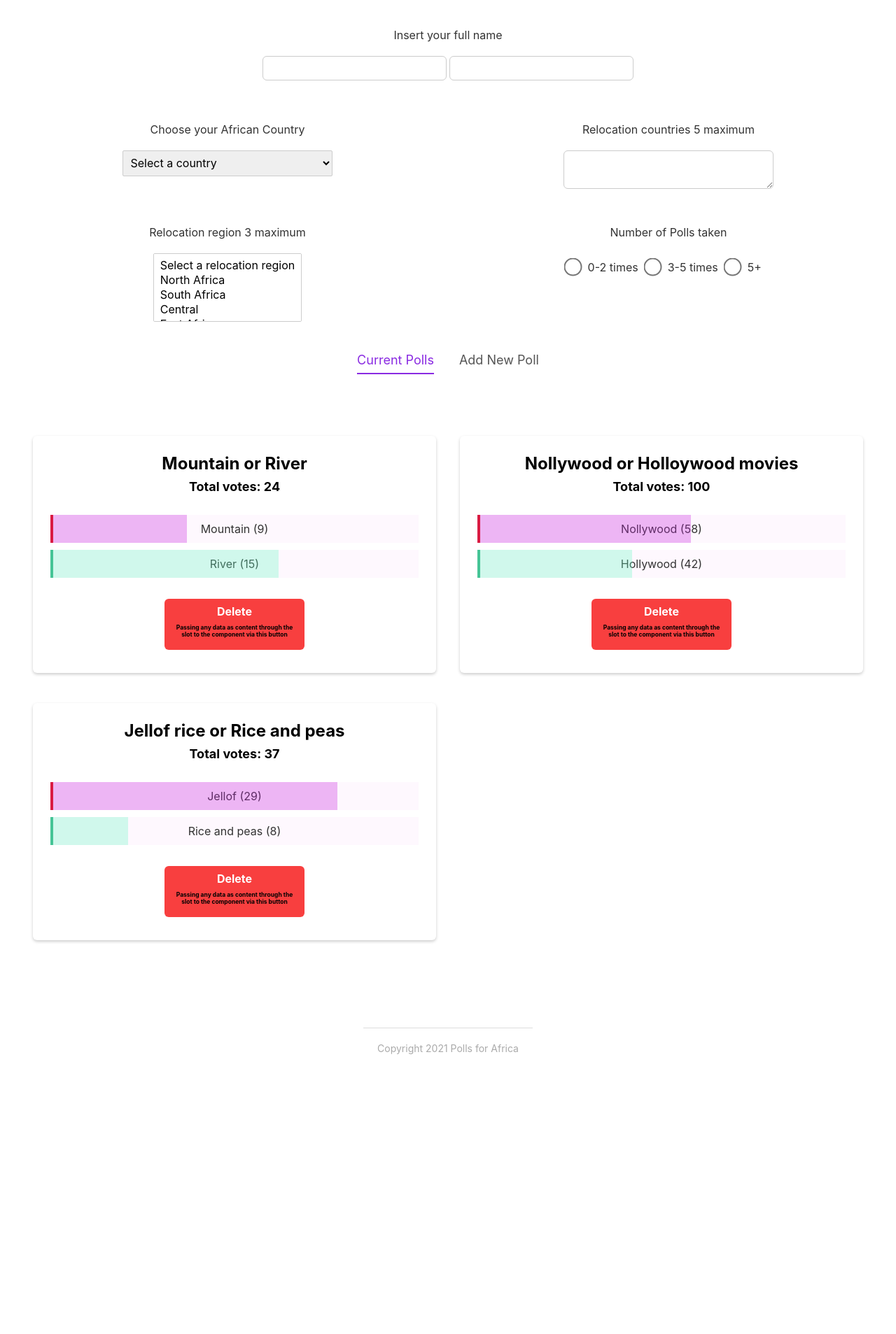
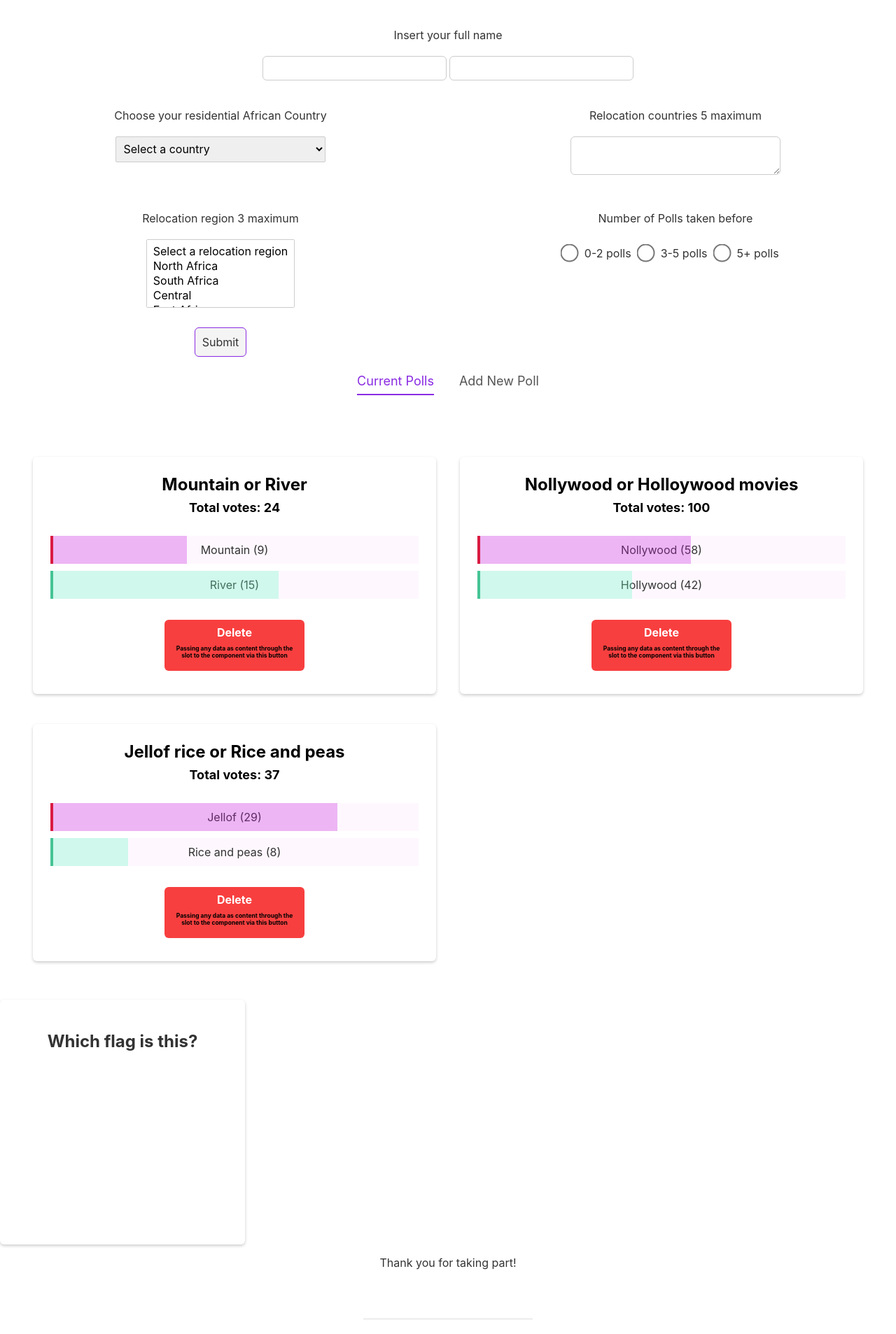
Before and after one commit to NewCoderCA/sveltepolls, a Svelte app: page / in a window 1280 px wide. Shown: the part 300-2207 px from the top of the page at 70% size. Before the commit the page ends 1867 px from the top, so only its background shows below. Built offline with nearby package versions, Linux system fonts and the light colour scheme.

Commit message:
Inserting submit button for user information to console.log as there is no Endpoint API to receive it

```diff
--- a/src/App.svelte
+++ b/src/App.svelte
@@ -3,6 +3,7 @@ export let name;
 //Components
 import Header from './components/Header.svelte';
 import AfricanCountry from './components/AfricanCountry.svelte';
+import Flag from './components/Flag.svelte';
 import Footer from './components/Footer.svelte';
 import PollList from './components/PollList.svelte';
 import CreatePollForm from './components/CreatePollForm.svelte';
@@ -53,6 +54,8 @@ const handleInput = (e) => {
 	<CreatePollForm on:add={handleAdd} />
 	{/if}
 
+	<Flag />
+	<p>Thank you {username} for taking part!</p>
 </main>
 <Footer />
 
--- a/src/components/AfricanCountry.svelte
+++ b/src/components/AfricanCountry.svelte
@@ -1,4 +1,18 @@
 <script>
+
+//Users name will appear in title
+let firstName = '';
+let lastName = '';
+$: username = `${firstName} ${lastName}`;
+const handleChange = () => {
+	username = '';
+}
+
+const handleInput = (e) => {
+  username = e.target.value
+};
+
+//User form
 const formValues = {
     country: '',
     relocationSummary: '',
@@ -6,12 +20,19 @@ const formValues = {
     numberofPolls: []
 }
 
+//Submitting User form information. Usually would be sent to an API Endpoint
+function submitForm() {
+  console.log(formValues);
+
+}
 </script>
 
 
-<form>
+
+
+<form on:submit|preventDefault={submitForm}>
 <div>
-    <label for="country">Choose your African Country</label>
+    <label for="country">Choose your residential African Country</label>
     <select id="country" bind:value={formValues.country}>
         <option value="">Select a country</option>
         <option value="algeria">Algeria</option>
@@ -88,16 +109,19 @@ const formValues = {
 </div>
 
 <div>
-    <label>Number of Polls taken</label>
+    <label>Number of Polls taken before</label>
     <input type="radio" id="0-2" value="0-2" bind:group={formValues.numberofPolls} />
-    <label for="0-2">0-2 times</label>
+    <label for="0-2">0-2 polls</label>
     <input type="radio" id="3-5" value="3-5" bind:group={formValues.numberofPolls} />
-    <label for="3-5">3-5 times</label>
+    <label for="3-5">3-5 polls</label>
     <input type="radio" id="5+" value="5+" bind:group={formValues.numberofPolls} />
-    <label for="5+">5+</label>
+    <label for="5+">5+ polls</label>
+</div>
+
+<div>
+    <button>Submit</button>
 </div>
 </form>
-
 
 <style>
 
@@ -105,7 +129,7 @@ form {
   display: grid;
   grid-template-columns: 1fr 1fr;
   grid-gap: 20px;
-  padding:20px;
+  padding:10px auto;
 }
 label{
     margin: 20px auto;
@@ -122,4 +146,14 @@ input[type="radio"] + label {
 input[type="radio"]{
     transform: scale(2);
 }
+button {
+    border-radius: 6px;
+    border-color: blueviolet;
+    padding: 10px;
+}
+button:hover{
+    background-color: #45c496;
+
+
+}
 </style>
--- /dev/null
+++ b/src/components/Flag.svelte
@@ -0,0 +1,29 @@
+<script>
+const flag = {
+    flagImage: {}
+};
+
+</script>
+
+
+<div class="card">
+  <h2>Which flag is this?</h2>
+</div>
+
+
+
+<style>
+    .card {
+        background: white;
+        padding: 25px;
+        border-radius: 6px;
+        box-shadow: 0px 2px 4px rgba(0,0,0,0.2);
+        height: 300px;
+        width: 300px;
+
+        display: grid;
+        grid-template-rows: 1fr 1fr;
+        gap: 20px;
+
+    }
+  </style>
--- a/src/components/Footer.svelte
+++ b/src/components/Footer.svelte
@@ -1,3 +1,8 @@
+<script>
+
+
+</script>
+
 <footer>
     <div class="copyright">Copyright 2021 Polls for Africa
     </div>
```
Also changed, not shown: public/build/bundle.css, public/build/bundle.js, 1 other file (tests, documents, lock files or other folders).
